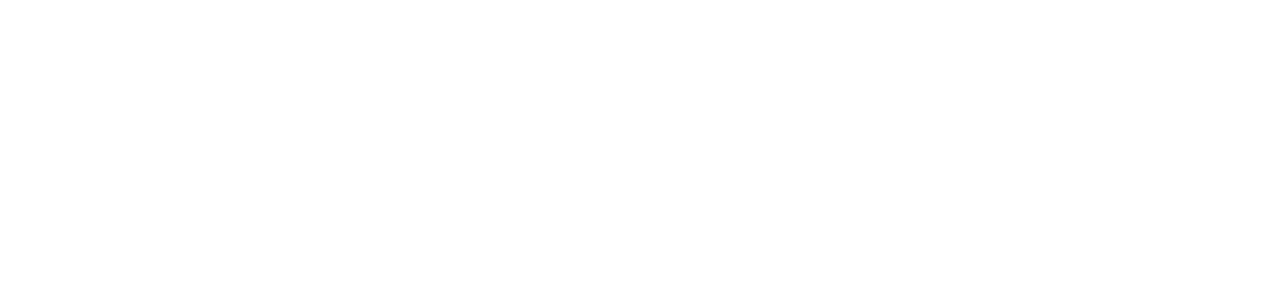
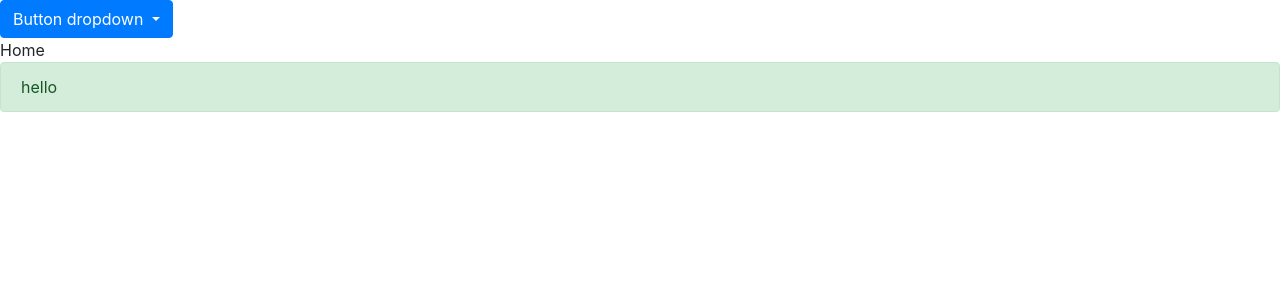
Before and after one commit to gnjuguna/sp-task, an Angular app: page / in a window 1280 px wide. Shown: the top 300 px of the page. Built offline with nearby package versions, Linux system fonts and the light colour scheme.

Commit message:
add bootstrap modules on shared modules

```diff
--- a/src/app/app.module.ts
+++ b/src/app/app.module.ts
@@ -1,11 +1,11 @@
 import { NgModule } from '@angular/core';
 import { BrowserModule } from '@angular/platform-browser';
+import { BrowserAnimationsModule } from '@angular/platform-browser/animations';
+
 import { RouterModule } from '@angular/router';
-import { AlertModule } from 'ngx-bootstrap/alert';
-import { BsDropdownModule } from 'ngx-bootstrap/dropdown';
-
 import { AppRoutingModule } from './app-routing.module';
 import { AppComponent } from './app.component';
+import { SharedModule } from './shared/shared.module';
 
 @NgModule({
   declarations: [
@@ -13,10 +13,10 @@
   ],
   imports: [
     BrowserModule,
+    BrowserAnimationsModule,
     RouterModule,
-    AlertModule.forRoot(),
-    BsDropdownModule.forRoot(),
-    AppRoutingModule
+    AppRoutingModule,
+    SharedModule
   ],
   providers: [],
   bootstrap: [AppComponent]
--- a/src/app/home/home-routing.module.ts
+++ b/src/app/home/home-routing.module.ts
@@ -10,7 +10,7 @@
 ];
 
 @NgModule({
-    imports: [RouterModule.forRoot(routes)],
+    imports: [RouterModule.forChild(routes)],
     exports: [RouterModule]
 })
 export class HomeRoutingModule { }
--- a/src/app/home/home.component.html
+++ b/src/app/home/home.component.html
@@ -12,4 +12,6 @@
     </ul>
 </div>
 
+
+<div>Home</div>
 <alert type="success">hello</alert>
--- a/src/app/shared/shared.module.ts
+++ b/src/app/shared/shared.module.ts
@@ -1,12 +1,21 @@
 import { NgModule } from '@angular/core';
 import { CommonModule } from '@angular/common';
 
+import { AlertModule } from 'ngx-bootstrap/alert';
+import { BsDropdownModule } from 'ngx-bootstrap/dropdown';
 
-
+const bootstrapModules = [
+  AlertModule.forRoot(),
+  BsDropdownModule.forRoot(),
+]
 @NgModule({
   declarations: [],
   imports: [
-    CommonModule
+    CommonModule,
+    ...bootstrapModules
+  ],
+  exports: [
+    bootstrapModules
   ]
 })
 export class SharedModule { }
```
Also changed, not shown: src/app/home/home.module.ts (+6 -1 lines), tsconfig.json (line endings or trailing spaces).
